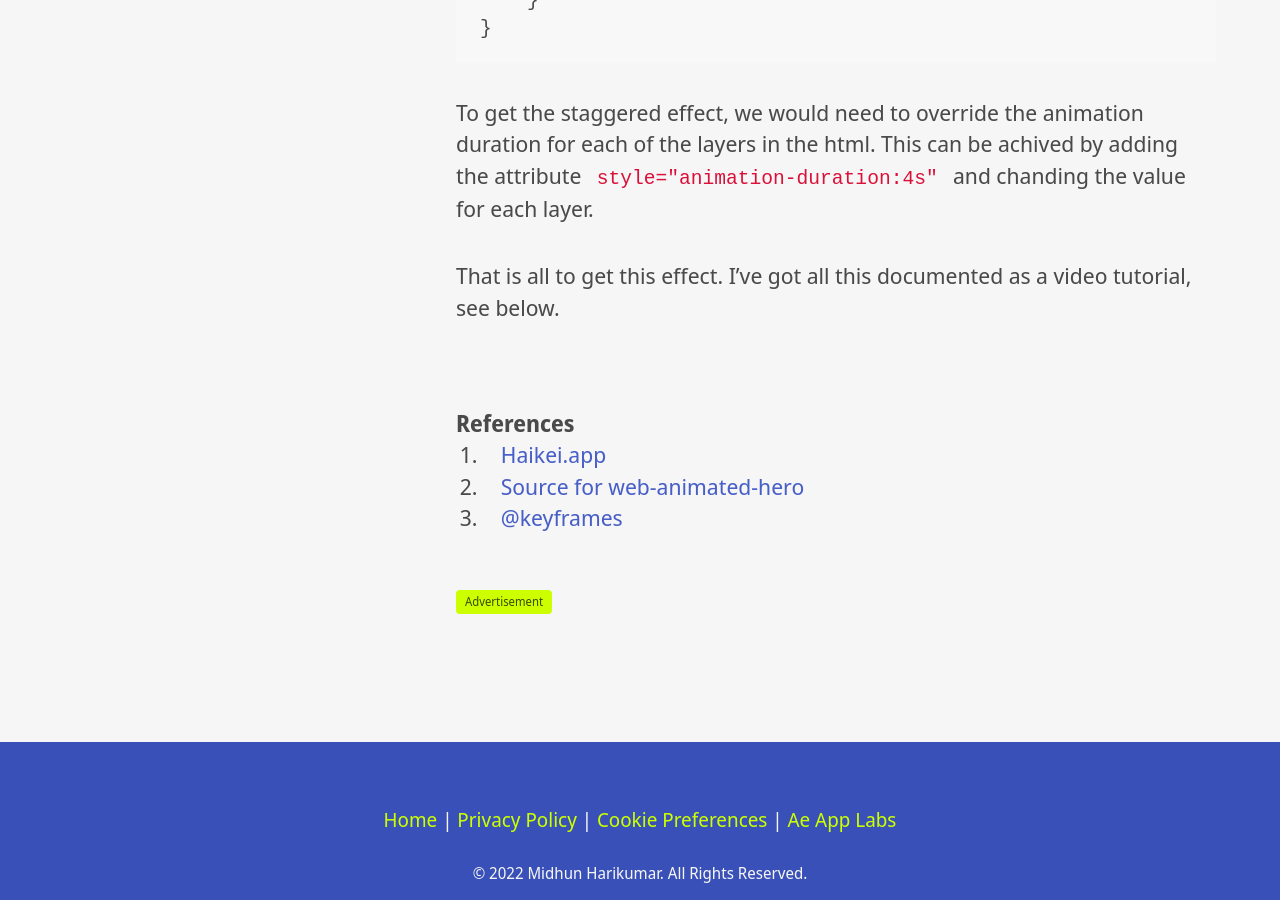
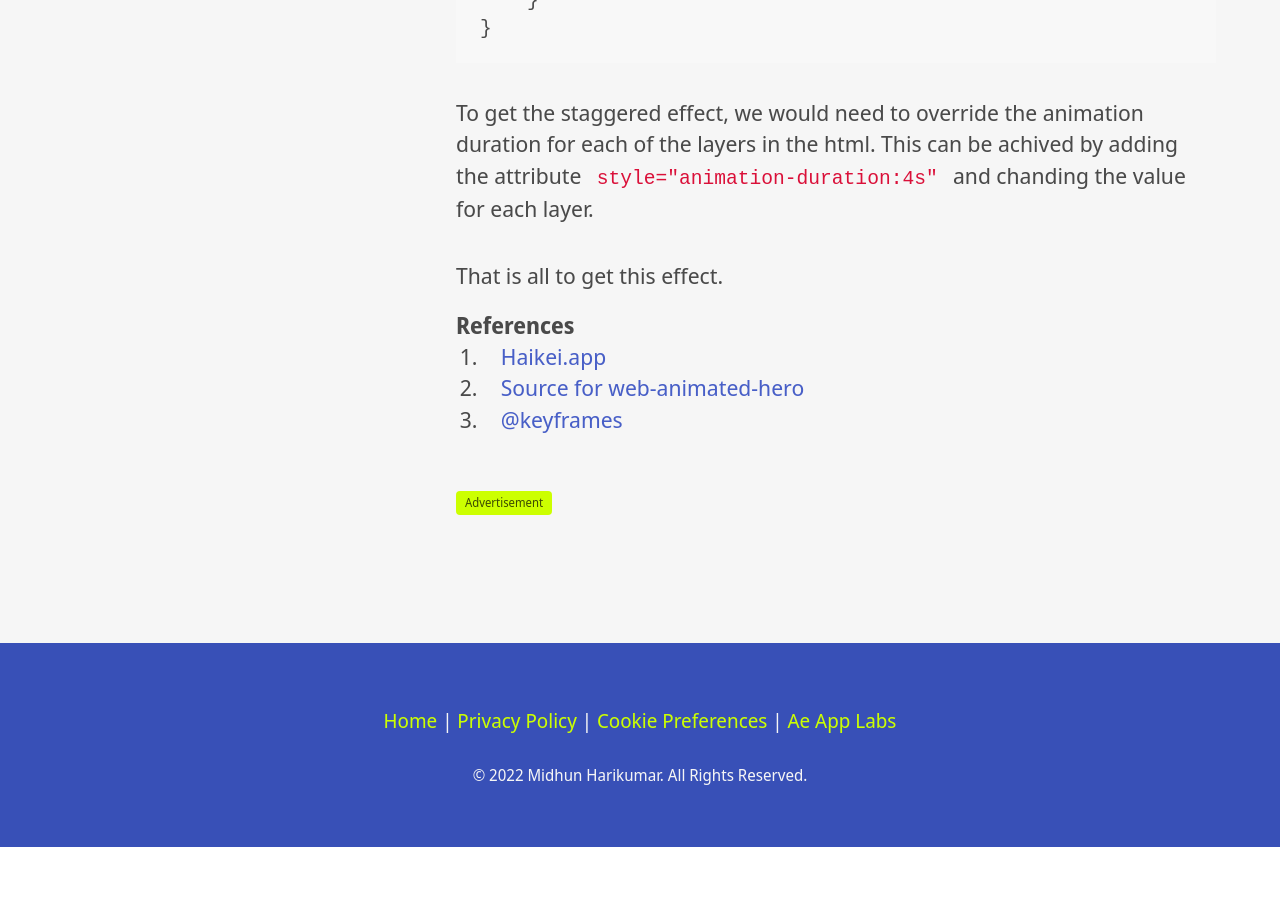
Before and after one commit to midhunhk/midhunhk.github.io, a Jekyll site: the page built from _posts/2022-08-15-animated-hero-background.md, in a window 1280 px wide and 900 px high, scrolled down 3002 px. Built offline with Jekyll 4.4.1, drawn with Linux system fonts in a browser that asks for light colours; nearby versions of some CDN libraries; comment, search, counter and statistics services are not loaded; a style sheet for code colours, icons or effects is not loaded; after the commit the page ends 3849 px from its top, so only the background shows below that.

Commit message:
update text

```diff
--- a/_posts/2022-08-15-animated-hero-background.md
+++ b/_posts/2022-08-15-animated-hero-background.md
@@ -55,9 +55,7 @@
 
 To get the staggered effect, we would need to override the animation duration for each of the layers in the html. This can be achived by adding the attribute `style="animation-duration:4s"` and chanding the value for each layer.
 
-That is all to get this effect. I've got all this documented as a video tutorial, see below.
-
-<br />
+That is all to get this effect.
 
 ## References
 1. [Haikei.app](https://app.haikei.app/)
```
